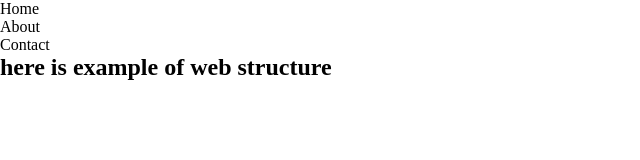
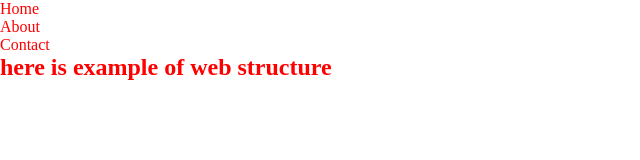
Before and after one commit to nadir-ali-ls/Test_Page, a plain HTML site: page index.html in a window 1280 px wide. Shown: the whole page, without its empty margins (0-640 px from the left). Drawn offline with Linux system fonts and the light colour scheme.

Commit message:
Update style.css

```diff
--- a/CSS/style.css
+++ b/CSS/style.css
@@ -2,3 +2,6 @@
   margin: 0;
   padding: 0;
 }
+body {
+  color: red;
+}
```
